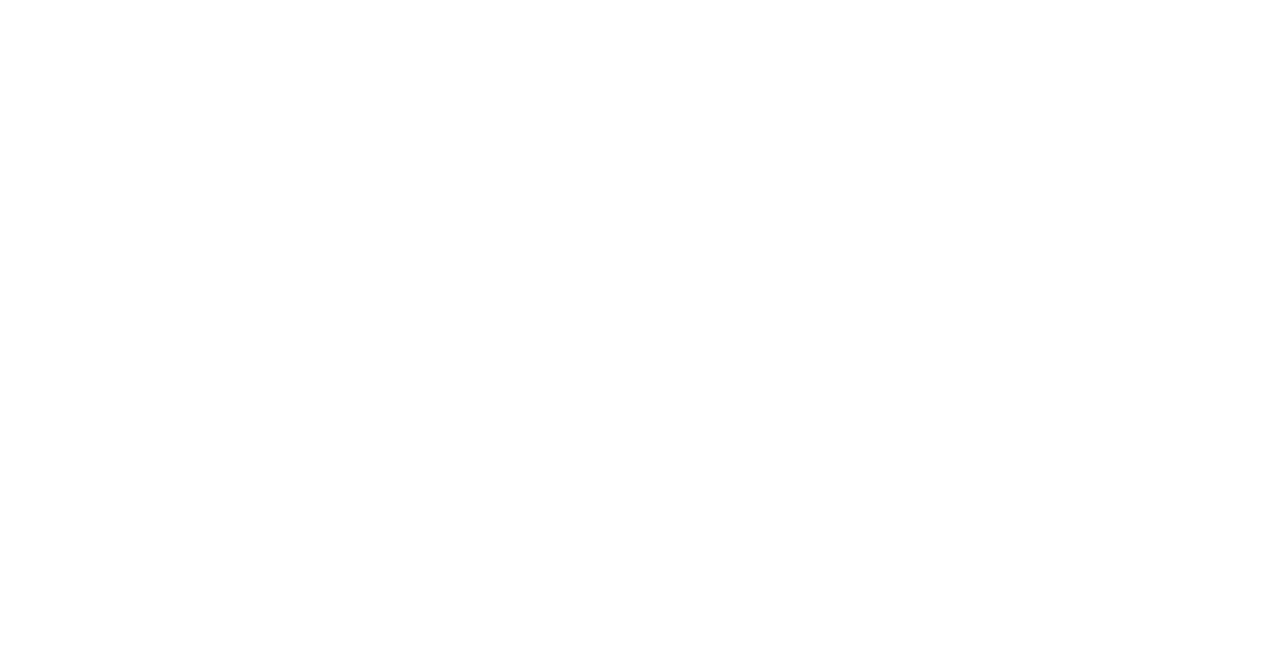
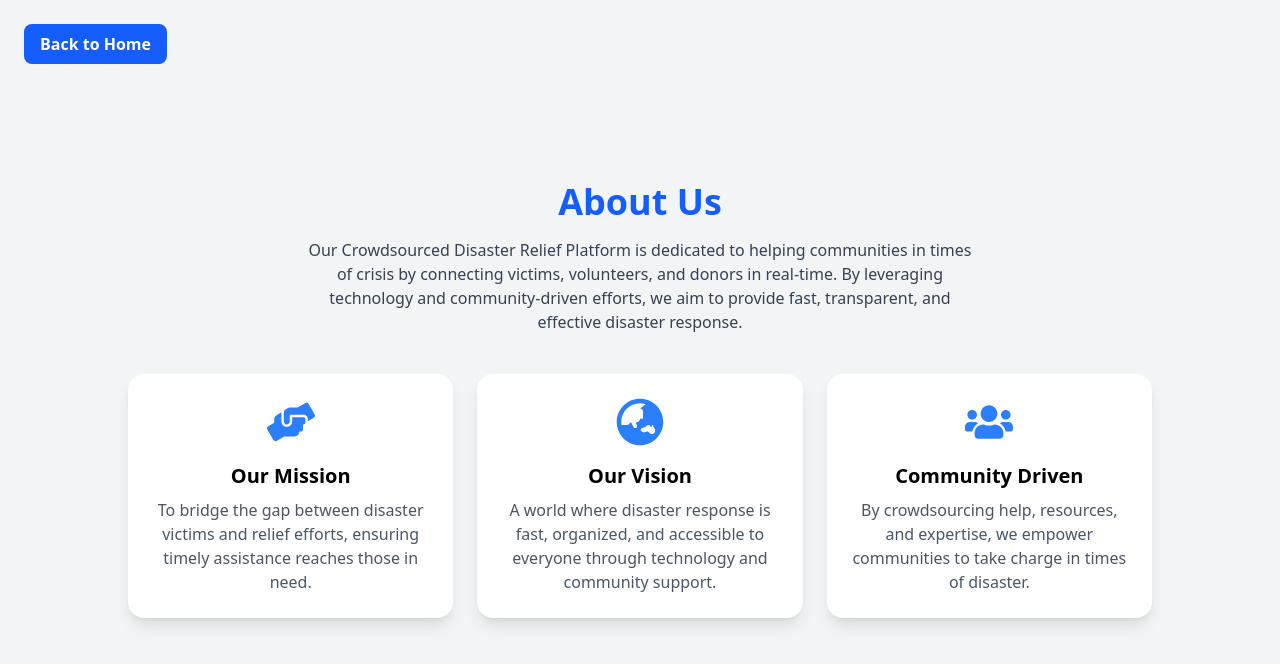
Before and after one commit to Siddharth966/CrowdSourced-Disaster-Relief-Platform, a React (Vite) app in the folder Frontend/: page /about in a window 1280 px wide. Before the commit this address had no page. Shown: the top 664 px of the page. Built offline with nearby package versions, Linux system fonts and the light colour scheme.

Commit message:
About_Us_Page_added

```diff
--- a/Frontend/package.json
+++ b/Frontend/package.json
@@ -12,10 +12,12 @@
   "dependencies": {
     "@tailwindcss/vite": "^4.0.6",
     "axios": "^1.7.9",
+    "framer-motion": "^12.4.7",
     "multer": "^1.4.5-lts.1",
     "ng-zorro-antd": "^19.0.2",
     "react": "^18.3.1",
     "react-dom": "^18.3.1",
+    "react-icons": "^5.5.0",
     "react-router-dom": "^7.1.5",
     "react-toastify": "^11.0.3",
     "swiper": "^7.4.1",
--- a/Frontend/src/App.jsx
+++ b/Frontend/src/App.jsx
@@ -9,6 +9,7 @@
 import PrivateRoute from "./components/PrivateRoute";
 import VolunteerLanding from "./pages/volunteer/VolunteerLanding";
 import ErLanding from "./pages/emergency-resp/ErLanding";
+import AboutUs from "./pages/AboutUs";
 
 function App() {
   const isAuthenticated = localStorage.getItem("token");
@@ -29,6 +30,8 @@
         <Routes>
           <Route path="/" element={<Landing />} />
 
+
+          <Route path="/about" element={<AboutUs />} />
           <Route path="/register" element={<Register />} />
           <Route path="/login" element={<Login />} />
 
--- a/Frontend/src/components/landing/Navbar.jsx
+++ b/Frontend/src/components/landing/Navbar.jsx
@@ -27,6 +27,9 @@
           <li>
             <Link className="text-white hover:text-blue-200">Donate</Link>
           </li>
+          <li>
+            <Link to ="/about" className="text-white hover:text-blue-200">About Us</Link>
+          </li>
         </ul>
 
         {/* Register Button */}
@@ -43,6 +46,7 @@
           >
             Login
           </Link>
+
         </div>
       </div>
     </nav>
--- /dev/null
+++ b/Frontend/src/pages/AboutUs.jsx
@@ -0,0 +1,80 @@
+import { FaHandsHelping, FaGlobeAsia, FaUsers } from "react-icons/fa";
+import { motion } from "framer-motion";
+import { Link } from "react-router-dom"; // Import Link for navigation
+
+export default function AboutUs() {
+  return (
+    <div className="bg-gray-100 min-h-screen flex flex-col items-center justify-center p-6 relative">
+      {/* Back to Home Button */}
+      <Link
+        to="/"
+        className="absolute top-6 left-6 bg-blue-600 text-white px-4 py-2 rounded-lg font-semibold hover:bg-blue-800 transition duration-300"
+      >
+        Back to Home
+      </Link>
+
+      <motion.div
+        initial={{ opacity: 0, y: -20 }}
+        animate={{ opacity: 1, y: 0 }}
+        transition={{ duration: 0.5 }}
+        className="text-center"
+      >
+        <h1 className="text-4xl font-bold text-blue-600">About Us</h1>
+        <p className="text-gray-700 mt-4 max-w-2xl">
+          Our Crowdsourced Disaster Relief Platform is dedicated to helping communities
+          in times of crisis by connecting victims, volunteers, and donors in real-time.
+          By leveraging technology and community-driven efforts, we aim to provide fast,
+          transparent, and effective disaster response.
+        </p>
+      </motion.div>
+
+      <div className="grid grid-cols-1 md:grid-cols-3 gap-6 mt-10 max-w-5xl">
+        <motion.div
+          initial={{ opacity: 0, y: 20 }}
+          animate={{ opacity: 1, y: 0 }}
+          transition={{ duration: 0.5, delay: 0.2 }}
+          className="bg-white p-6 rounded-2xl shadow-lg flex flex-col items-center text-center"
+        >
+          <FaHandsHelping className="text-blue-500 text-5xl" />
+          <h2 className="text-xl font-semibold mt-4">Our Mission</h2>
+          <p className="text-gray-600 mt-2">
+            To bridge the gap between disaster victims and relief efforts, ensuring timely
+            assistance reaches those in need.
+          </p>
+        </motion.div>
+
+        <motion.div
+          initial={{ opacity: 0, y: 20 }}
+          animate={{ opacity: 1, y: 0 }}
+          transition={{ duration: 0.5, delay: 0.4 }}
+          className="bg-white p-6 rounded-2xl shadow-lg flex flex-col items-center text-center"
+        >
+          <FaGlobeAsia className="text-blue-500 text-5xl" />
+          <h2 className="text-xl font-semibold mt-4">Our Vision</h2>
+          <p className="text-gray-600 mt-2">
+            A world where disaster response is fast, organized, and accessible to everyone
+            through technology and community support.
+          </p>
+        </motion.div>
+
+        <motion.div
+          initial={{ opacity: 0, y: 20 }}
+          animate={{ opacity: 1, y: 0 }}
+          transition={{ duration: 0.5, delay: 0.6 }}
+          className="bg-white p-6 rounded-2xl shadow-lg flex flex-col items-center text-center"
+        >
+          <FaUsers className="text-blue-500 text-5xl" />
+          <h2 className="text-xl font-semibold mt-4">Community Driven</h2>
+          <p className="text-gray-600 mt-2">
+            By crowdsourcing help, resources, and expertise, we empower communities to take
+            charge in times of disaster.
+          </p>
+
+        </motion.div>
+
+
+      </div>
+
+    </div>
+  );
+}
--- a/Frontend/src/pages/Landing.jsx
+++ b/Frontend/src/pages/Landing.jsx
@@ -1,12 +1,14 @@
 import React from "react";
 import Navbar from "../components/landing/Navbar";
 import LandingDesign from "../components/landing/LandingDesign";
+import AboutUs from "./AboutUs";
 
 const Landing = () => {
   return (
     <>
       <Navbar />
       <LandingDesign />
+
     </>
   );
 };
```
